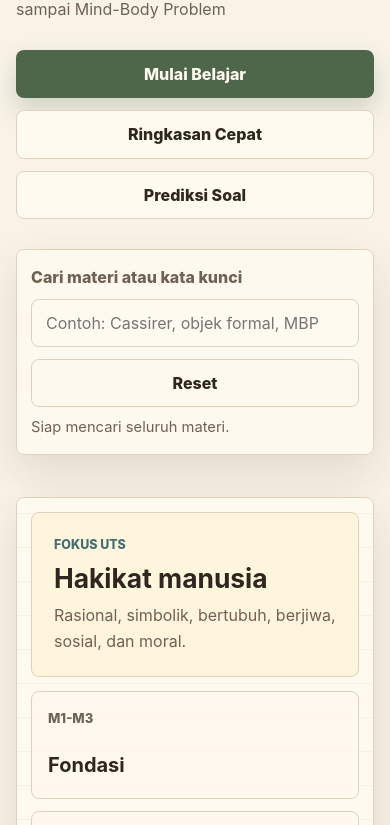
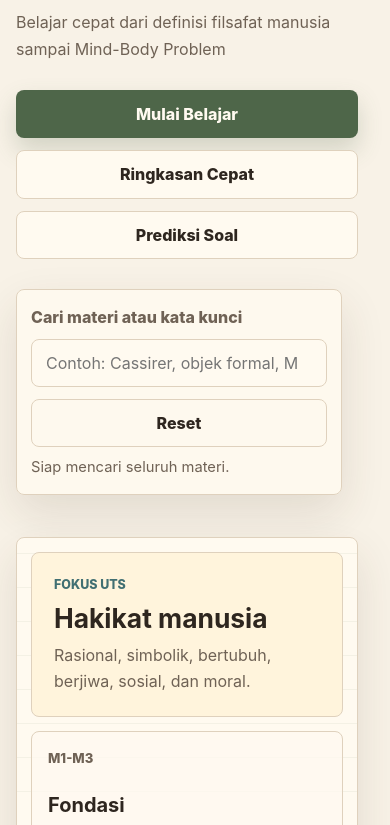
Before and after one commit to caelnoctis/Filsafat-Manusia, a plain HTML site: page index.html in a window 390 px wide. Shown: the part 311-1136 px from the top of the page. Drawn offline with Linux system fonts and the light colour scheme.

Commit message:
Add files via upload

```diff
--- a/style.css
+++ b/style.css
@@ -215,6 +215,7 @@ p {
   margin-top: 18px;
   color: var(--muted);
   font-size: 1.12rem;
+  overflow-wrap: anywhere;
 }
 
 .hero-actions,
@@ -846,6 +847,21 @@ body[data-theme="dark"] .option-list label {
     padding: 14px;
   }
 
+  .hero-copy,
+  .hero-actions,
+  .search-panel,
+  .hero-board {
+    width: calc(100vw - 48px);
+    max-width: calc(100vw - 48px);
+  }
+
+  .hero-subtitle,
+  .hero-actions > *,
+  .search-panel {
+    width: calc(100% - 16px);
+    max-width: calc(100% - 16px);
+  }
+
   .overview-grid,
   .keyword-grid,
   .summary-grid,
@@ -888,6 +904,7 @@ body[data-theme="dark"] .option-list label {
   .secondary-button,
   .ghost-button {
     width: 100%;
+    max-width: calc(100vw - 48px);
   }
 
   .search-row input {
```
